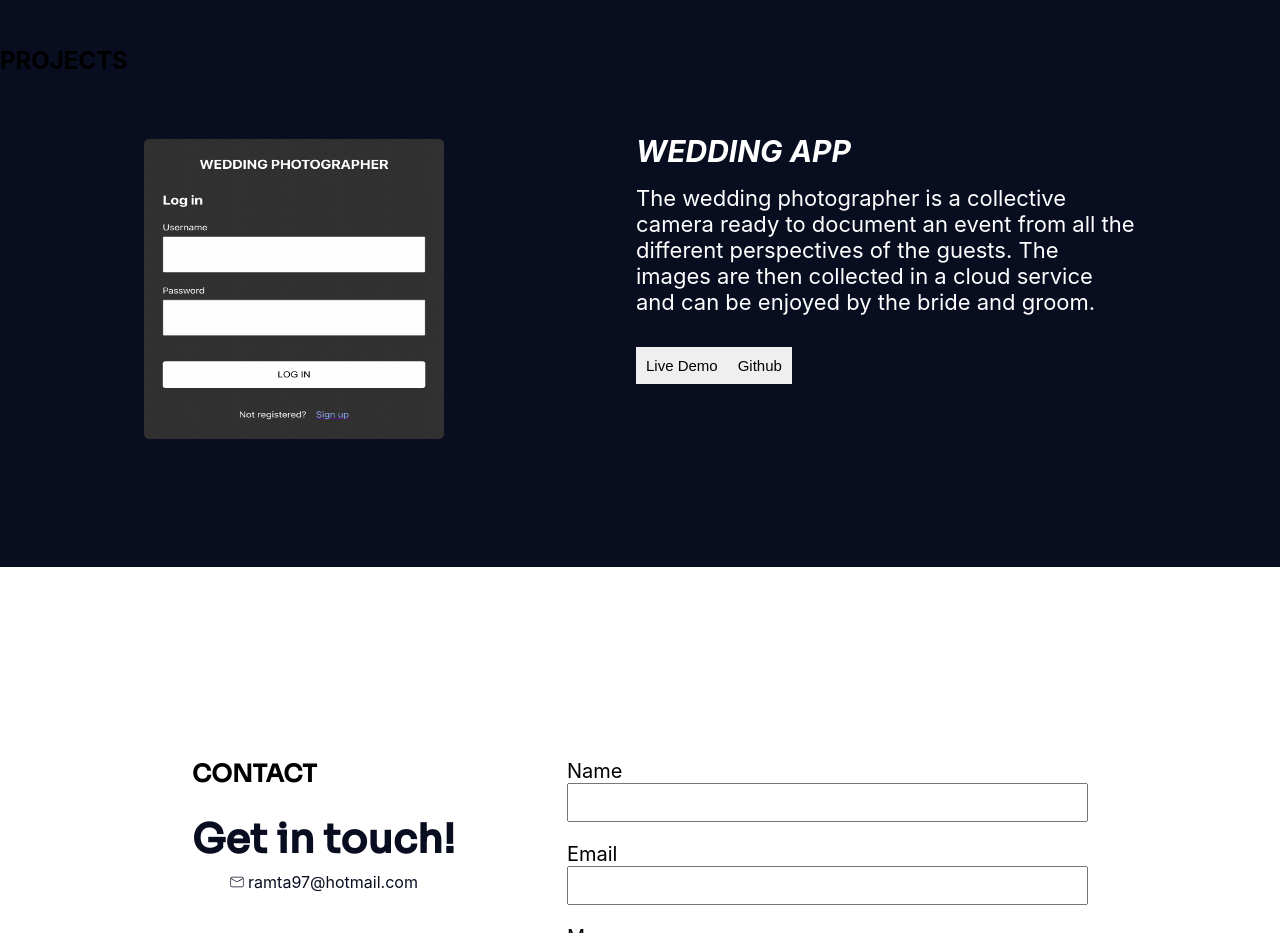
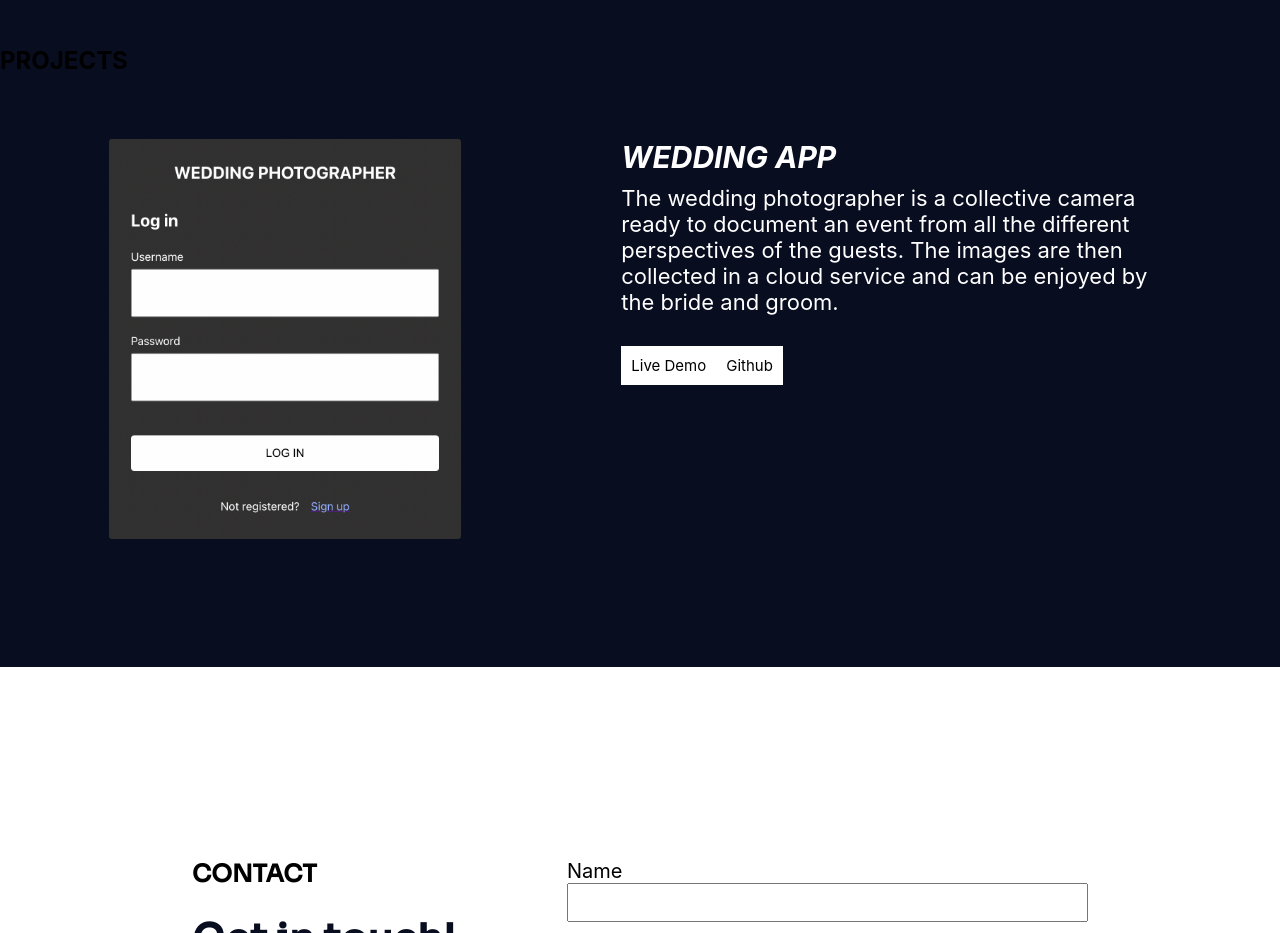
Before and after one commit to RHermez10/rher-portfolio, a React (Create React App) app: page / in a window 1280 px wide. Shown: the part 1520-2453 px from the top of the page. Built offline with nearby package versions, Linux system fonts and the light colour scheme; a web font is replaced by a local one.

Commit message:
small changes

```diff
--- a/src/Components/Button/Button.jsx
+++ /dev/null
@@ -1,8 +0,0 @@
-import { $Button } from "./styles"
-
-export const Button = ({ text }) => {
-    return (
-        <$Button>{text}</$Button>
-    )
-
-}
--- a/src/Components/Button/styles.jsx
+++ /dev/null
@@ -1,11 +0,0 @@
-import styled from "styled-components"
-
-export const $Button = styled.button`
-padding: 10px;
-border: none;
-font-size: 15px;
-
-&:hover{
-    background-color:var(--third-color);
-}
-`
--- a/src/Components/ImageCard/ImageCard.jsx
+++ /dev/null
@@ -1,18 +0,0 @@
-import { $ImageCard, $Title, $Text, $InfoContent } from "./styles";
-import { Button } from "../../Components/Button/Button"
-export const ImageCard = ({ image, title, link }) => {
-    return (
-        <$ImageCard>
-            <img src={image} height="50" alt="img" />
-            <$InfoContent>
-                <$Title>{title}</$Title>
-                <$Text>The wedding photographer is a collective camera ready to document an event from all the different perspectives of the guests. The images are then collected in a cloud service and can be enjoyed by the bride and groom.</$Text>
-                <div>
-                    <Button text="Live Demo" />
-                    <Button text="Github" />
-                </div>
-
-            </$InfoContent>
-        </$ImageCard>
-    );
-};
--- a/src/Components/ImageCard/styles.jsx
+++ /dev/null
@@ -1,40 +0,0 @@
-import styled from "styled-components";
-
-export const $ImageCard = styled.div`
-display: flex;
-gap: 12rem;
-  img {
-border-radius: 5px;
-    width: 300px;
-    height: 300px;
-  }
-
-  div:last-child {
-    margin-top: 1rem;
-  }
-`;
-
-export const $Title = styled.h4`
-    margin-top: -22px;
-  color: var(--text);
-  text-transform: uppercase;
-  font-style: italic;
-  font-size: 30px;
-
-`;
-
-export const $Text = styled.p`
-color: white;
-max-width: 500px;
-font-size: 22px;
-
-`
-
-export const $InfoContent = styled.div`
-    display: flex;
-    flex-direction: column;
-    align-items: flex-start;
-    gap: 1rem;
-
-
-`
--- /dev/null
+++ b/src/Components/Project/Project.jsx
@@ -0,0 +1,20 @@
+import { $ProjectContent, $Title, $Text, $Link, $InfoContent } from "./styles";
+export const Project = ({ image, title, text, link }) => {
+    return (
+        <$ProjectContent>
+            <img src={image} height="50" alt="img" />
+            <$InfoContent>
+                <$Title>{title}</$Title>
+                <$Text>{text}</$Text>
+                <div>
+                    <$Link href="" target="_blank">Live Demo
+
+                    </$Link>
+                    <$Link href={link}>
+                        Github
+                    </$Link>
+                </div>
+            </$InfoContent>
+        </$ProjectContent>
+    );
+};
--- /dev/null
+++ b/src/Components/Project/styles.jsx
@@ -0,0 +1,51 @@
+import styled from "styled-components";
+
+export const $ProjectContent = styled.div`
+  display: flex;
+  gap: 10rem;
+  padding: 0rem 2rem;
+  @media (max-width: 1024px) {
+    flex-direction: column;
+    gap: 2rem;
+  }
+
+  img {
+    border-radius: 3px;
+    height: 400px;
+  }
+`;
+
+export const $InfoContent = styled.div`
+  display: flex;
+  flex-direction: column;
+  gap: 10px;
+
+  div {
+    margin-top: 30px;
+  }
+`;
+
+export const $Title = styled.h4`
+  color: var(--text);
+  text-transform: uppercase;
+  font-style: italic;
+  font-size: 30px;
+`;
+
+export const $Text = styled.p`
+  color: var(--text);
+  max-width: 550px;
+  font-size: 22px;
+`;
+
+export const $Link = styled.a`
+  text-decoration: none;
+  color: black;
+  background-color: white;
+  padding: 10px;
+  border: none;
+  font-size: 15px;
+  &:hover {
+    background-color: var(--third-color);
+  }
+`;
--- a/src/Pages/Projects/Projects.jsx
+++ b/src/Pages/Projects/Projects.jsx
@@ -1,6 +1,5 @@
-import { ImageCard } from "../../Components/ImageCard/ImageCard";
+import { Project } from "../../Components/Project/Project";
 import wedding from "../../assets/images/weeding-app.png";
-import events from "../../assets/images/events.png"
 import hamster from "../../assets/images/hamsters.png"
 import hangman from "../../assets/images/hangman.png"
 import { $ProjectWrapper, $Content } from "./styles"
@@ -10,7 +9,7 @@ function Projects() {
         <$ProjectWrapper id="projects">
             <h1>PROJECTS</h1>
             <$Content>
-                <ImageCard image={wedding} title="Wedding app" link="https://github.com/RHermez10/wedding-camera-app" />
+                <Project image={wedding} title="Wedding app" text="The wedding photographer is a collective camera ready to document an event from all the different perspectives of the guests. The images are then collected in a cloud service and can be enjoyed by the bride and groom." link="https://github.com/RHermez10/wedding-camera-app" />
             </$Content>
         </$ProjectWrapper>
     );
--- a/src/Pages/Projects/styles.jsx
+++ b/src/Pages/Projects/styles.jsx
@@ -13,15 +13,4 @@ export const $Content = styled.div`
   display: flex;
   justify-content: center;
   gap: 5rem;
-
-  @media (max-width: 1110px) {
-    flex-wrap: wrap;
-    gap: 5rem;
-    width: 500px;
-    margin: auto;
-  }
-
-  @media (max-width: 600px) {
-    width: 0;
-  }
 `;
```
